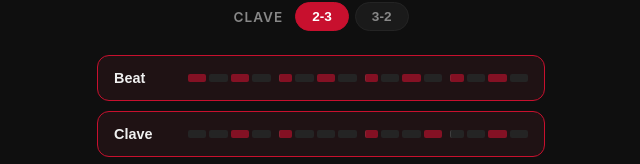
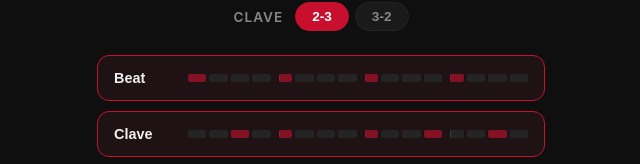
Before and after one commit to maurodibert/metronomo-latino, a React (Vite) app: page / in a window 1280 px wide. Shown: the part 313-477 px from the top of the page, without its empty margins (319-959 px from the left). Built offline with nearby package versions, Linux system fonts and the light colour scheme.

Commit message:
fix: beat cada 4 pasos (un clic por tiempo) con acento en el 1
- Patrón: [0, 4, 8, 12] en lugar de cada 2 pasos
- Acento fuerte solo en step 0 (el '1' del ciclo)
- Beats 2, 3, 4 suenan suaves

```diff
--- a/src/engine/patterns.ts
+++ b/src/engine/patterns.ts
@@ -82,11 +82,12 @@ const campanaSteps: boolean[] = (() => {
   return s;
 })();
 
-// Beat (tierra) — pulso en cada tiempo (t1, t2, t3, t4) de cada compás
-// t1 acento fuerte (steps 0, 8), resto suave
+// Beat (tierra) — pulso en cada tiempo (1, 2, 3, 4) del ciclo de 2 compases
+// Cada tiempo = 4 pasos en el grid → steps 0, 4, 8, 12
+// t1 del ciclo (step 0) = acento fuerte; resto = suave
 const beatSteps: boolean[] = (() => {
   const s = Array(16).fill(false);
-  [0, 2, 4, 6, 8, 10, 12, 14].forEach(i => (s[i] = true));
+  [0, 4, 8, 12].forEach(i => (s[i] = true));
   return s;
 })();
 
--- a/src/engine/synthesis.ts
+++ b/src/engine/synthesis.ts
@@ -11,8 +11,8 @@ export function triggerPercussion(
 ): void {
   switch (type) {
     case 'beat':
-      // step % 8 === 0 → t1 de cada compás (pasos 0 y 8 en grid de 16)
-      triggerBeat(ctx, time, volume, step % 8 === 0);
+      // step 0 → t1 del ciclo (acento fuerte); resto = suave
+      triggerBeat(ctx, time, volume, step === 0);
       break;
     case 'click':
       triggerClave(ctx, time, volume);
```
